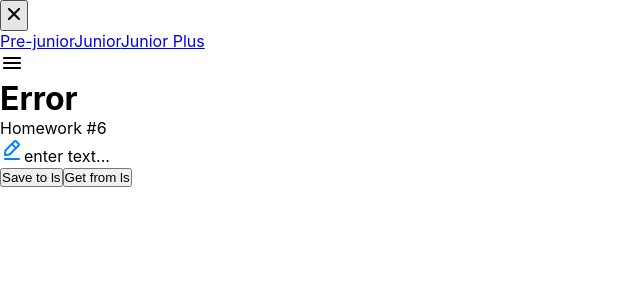
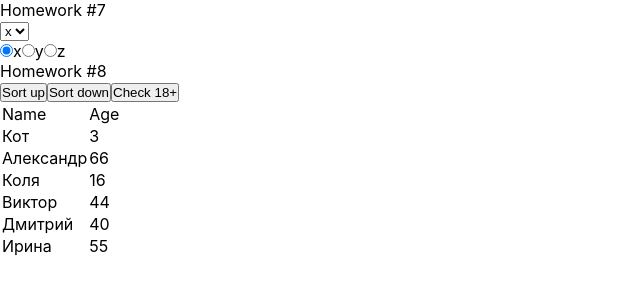
Before and after one commit to GmyryaAnastasia/-homework, a React (Create React App) app: page /junior in a window 1280 px wide. Before the commit this address led to /junior#/PRE_JUNIOR. Shown: the top 300 px of the page, without its empty margins (0-640 px from the left). Built offline with nearby package versions, Linux system fonts and the light colour scheme.

Commit message:
add hw7-8

```diff
--- a/src/s1-main/App.tsx
+++ b/src/s1-main/App.tsx
@@ -6,6 +6,8 @@ import HW3 from "../s2-homeworks/hw03/HW3";
 import HW4 from "../s2-homeworks/hw04/HW4";
 import HW5 from "../s2-homeworks/hw05/HW5";
 import HW6 from "../s2-homeworks/hw06/HW6";
+import HW7 from "../s2-homeworks/hw07/HW7";
+import HW8 from "../s2-homeworks/hw08/HW8";
 
 function App() {
     return (
@@ -17,8 +19,10 @@ function App() {
             {/*<HW4/>*/}
 
             {/*при выполнении дз 5 и более - закомментировать здесь дз 1-4, так как они есть внутри дз 5*/}
-            <HW5/>
-            <HW6/>
+            {/*<HW5/>*/}
+            {/*<HW6/>*/}
+            <HW7/>
+            <HW8/>
         </div>
     )
 }
--- a/src/s2-homeworks/hw07/common/c5-SuperSelect/SuperSelect.tsx
+++ b/src/s2-homeworks/hw07/common/c5-SuperSelect/SuperSelect.tsx
@@ -36,6 +36,7 @@ const SuperSelect: React.FC<SuperSelectPropsType> = ({
         : [] // map options with key
 
     const onChangeCallback = (e: ChangeEvent<HTMLSelectElement>) => {
+        onChangeOption&&onChangeOption(e.currentTarget.value)
         // делают студенты
     }
 
--- a/src/s2-homeworks/hw07/common/c6-SuperRadio/SuperRadio.tsx
+++ b/src/s2-homeworks/hw07/common/c6-SuperRadio/SuperRadio.tsx
@@ -6,15 +6,11 @@ import React, {
 } from 'react'
 import s from './SuperRadio.module.css'
 
-type DefaultRadioPropsType = DetailedHTMLProps<
-    InputHTMLAttributes<HTMLInputElement>,
-    HTMLInputElement
->
+type DefaultRadioPropsType = DetailedHTMLProps<InputHTMLAttributes<HTMLInputElement>,
+    HTMLInputElement>
 // тип пропсов обычного спана
-type DefaultSpanPropsType = DetailedHTMLProps<
-    HTMLAttributes<HTMLSpanElement>,
-    HTMLSpanElement
->
+type DefaultSpanPropsType = DetailedHTMLProps<HTMLAttributes<HTMLSpanElement>,
+    HTMLSpanElement>
 
 type SuperRadioPropsType = Omit<DefaultRadioPropsType, 'type'> & {
     options?: any[]
@@ -35,7 +31,7 @@ const SuperRadio: React.FC<SuperRadioPropsType> = ({
                                                        ...restProps
                                                    }) => {
     const onChangeCallback = (e: ChangeEvent<HTMLInputElement>) => {
-        // делают студенты
+        onChangeOption && onChangeOption(e.currentTarget.value)// делают студенты
     }
 
     const finalRadioClassName = s.radio + (className ? ' ' + className : '')
@@ -48,6 +44,9 @@ const SuperRadio: React.FC<SuperRadioPropsType> = ({
                     id={id + '-input-' + o.id}
                     className={finalRadioClassName}
                     type={'radio'}
+                    name={name}
+                    value={o.id}
+                    checked={o.id === Number(value)}
                     // name, checked, value делают студенты
 
                     onChange={onChangeCallback}
--- a/src/s2-homeworks/hw08/User.tsx
+++ b/src/s2-homeworks/hw08/User.tsx
@@ -11,11 +11,11 @@ const User: React.FC<UserPropsType> = ({ u }) => {
     return (
         <tr id={'hw8-user-' + u._id + '-' + u.age} className={s.item}>
             <td id={'hw8-user-name-' + u._id} className={s.nameCol}>
-                {/*отобразить имя*/}
+                {u.name}
 
             </td>
             <td id={'hw8-user-age-' + u._id}>
-                {/*отобразить возраст*/}
+                {u.age}
 
             </td>
         </tr>
--- a/src/s2-homeworks/hw08/bll/homeWorkReducer.ts
+++ b/src/s2-homeworks/hw08/bll/homeWorkReducer.ts
@@ -4,15 +4,26 @@ type ActionType =
     | { type: 'sort'; payload: 'up' | 'down' }
     | { type: 'check'; payload: number }
 
-export const homeWorkReducer = (state: any, action: any): any => { // need to fix any
+export const homeWorkReducer = (state: UserType[], action: ActionType): UserType[] => { // need to fix any
     switch (action.type) {
         case 'sort': { // by name
 
-            return state // need to fix
+            return state.sort((a,b)=>{
+                    switch(action.payload){
+                        case 'up':
+                          return  a.name>b.name?1:-1
+
+                        case 'down':
+                            return a.name>b.name?-1:1
+                    }
+                }
+                    )
+            // return state // need to fix
+
         }
         case 'check': {
 
-            return state // need to fix
+            return state.filter(f=>f.age>=18) // need to fix
         }
         default:
             return state
```
Lines whose indentation alone changed are shown as unchanged.
